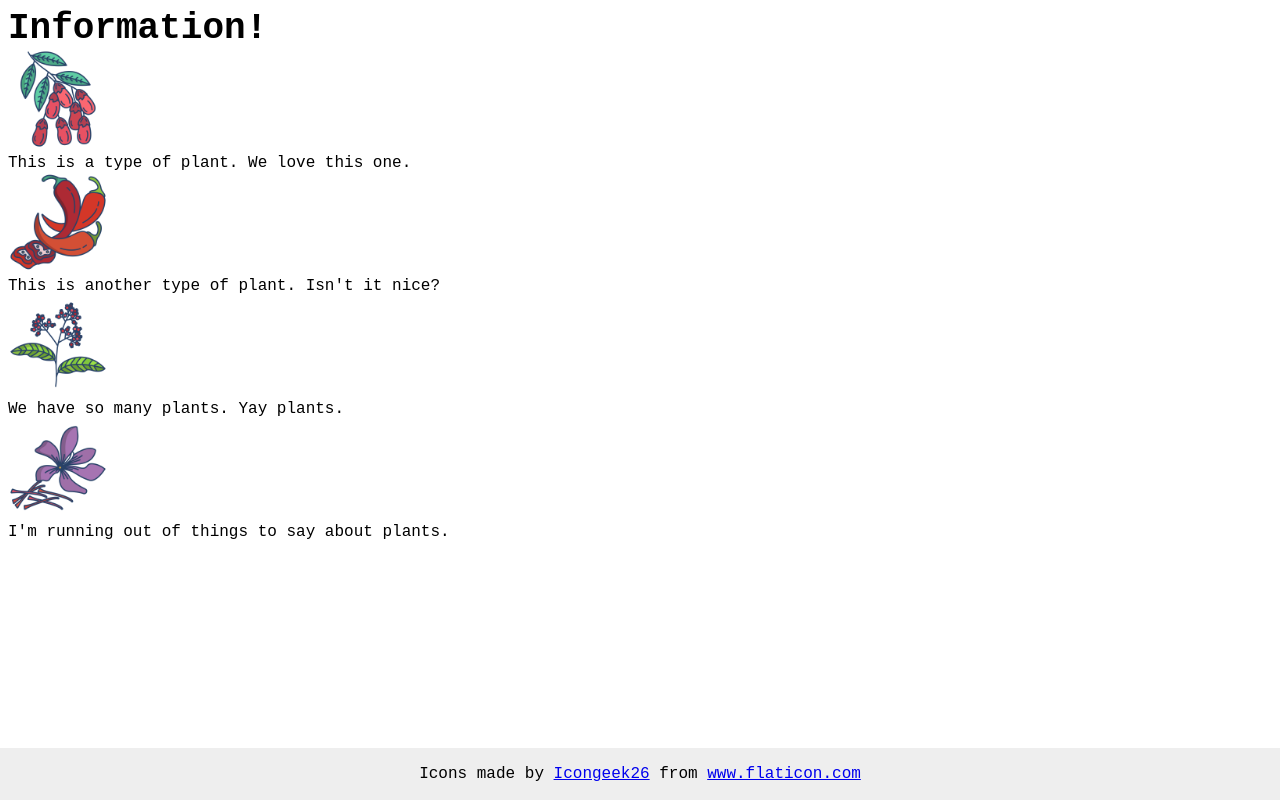
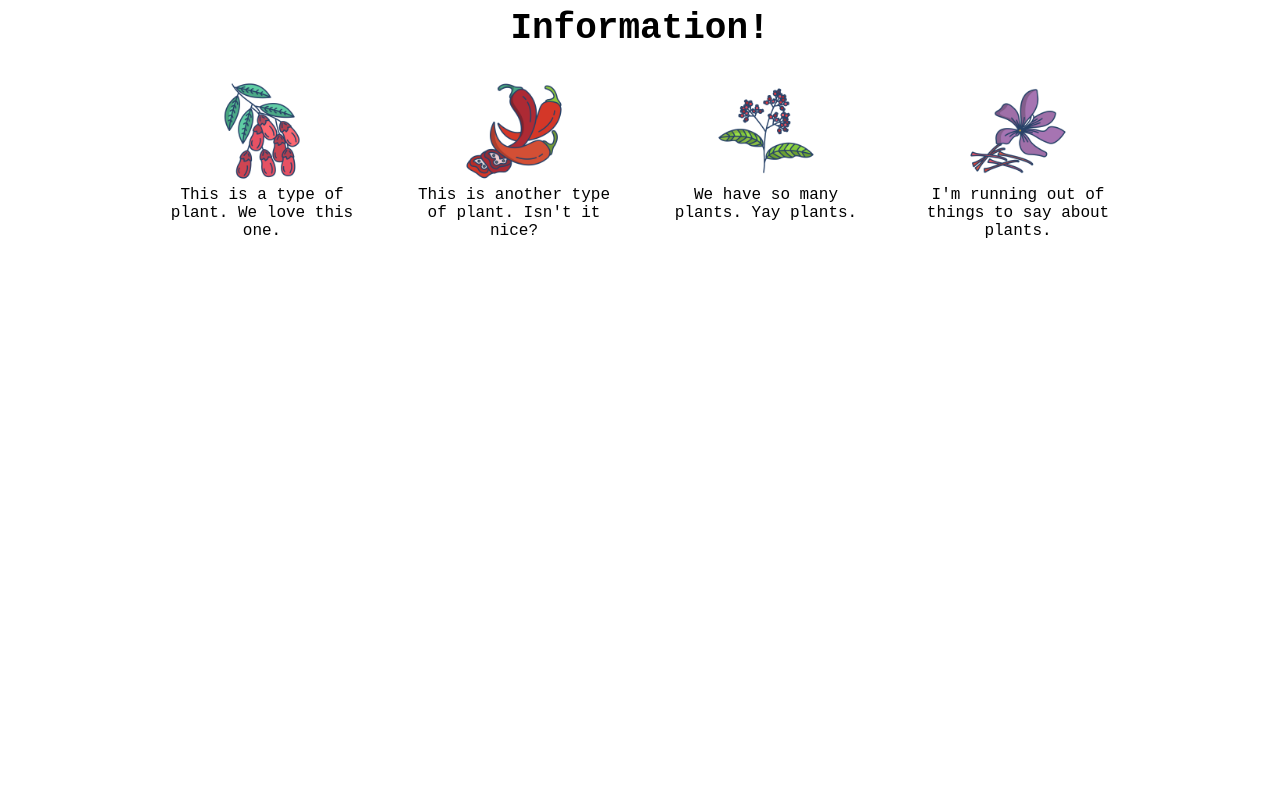
Before and after one commit to Mssskrishna/OdinCodes, a web app: file CSScodes/flex-four.html in a window 1280 px wide. Run offline with its HTML, style and script files only (its server is not run), Linux system fonts and the light colour scheme.

Commit message:
css 4 file is added

```diff
--- a/CSScodes/css/flex-four.css
+++ b/CSScodes/css/flex-four.css
@@ -1,7 +1,22 @@
 body {
     font-family: 'Courier New', Courier, monospace;
+    text-align: center;
 }
+.card{
+    /* width: 200px;
+    height: 200px; */
+    /* display:flex; */
+    /* flex-direction: column; */
+    /* align-items: center; */
+    /* justify-content: stretch; */
+    max-width: 200px;
 
+}
+.set{
+    display: flex;
+    justify-content: center;
+    gap: 52px;
+}
 img {
     width: 100px;
     height: 100px;
@@ -10,6 +25,8 @@ img {
 .title {
     font-size: 36px;
     font-weight: 900;
+    text-align: center;
+    margin-bottom: 32px;
 }
 
 /* do not edit this footer */
--- a/CSScodes/flex-four.html
+++ b/CSScodes/flex-four.html
@@ -2,32 +2,31 @@
 <html lang="en">
 
 <head>
-    <meta charset="UTF-8">
-    <meta http-equiv="X-UA-Compatible" content="IE=edge">
-    <meta name="viewport" content="width=device-width, initial-scale=1.0">
+    <meta charset="UTF-8" />
+    <meta http-equiv="X-UA-Compatible" content="IE=edge" />
+    <meta name="viewport" content="width=device-width, initial-scale=1.0" />
     <title>Information</title>
-    <link rel="stylesheet" href="css/flex-four.css">
+    <link rel="stylesheet" href="css/flex-four.css" />
 </head>
 
 <body>
     <div class="title">Information!</div>
     <div class="set">
-        <img src="img/barberry.png" alt="barberry">
-        <div class="text">This is a type of plant. We love this one.</div>
-
-        <img src="img/chilli.png" alt="chili">
-        <div class="text">This is another type of plant. Isn't it nice?</div>
-
-        <img src="img/pepper.png" alt="pepper">
-        <div class="text">We have so many plants. Yay plants.</div>
-
-        <img src="img/saffron.png" alt="saffron">
-        <div class="text">I'm running out of things to say about plants.</div>
-    </div>
-    <!-- disregard this section, it's here to give attribution to the creator of these icons -->
-    <div class="footer">
-        <div>Icons made by <a href="https://www.flaticon.com/authors/icongeek26" title="Icongeek26">Icongeek26</a> from
-            <a href="https://www.flaticon.com/" title="Flaticon">www.flaticon.com</a>
+        <div class="card">
+            <img src="img/barberry.png" alt="barberry" />
+            <div class="text">This is a type of plant. We love this one.</div>
+        </div>
+        <div class="card">
+            <img src="img/chilli.png" alt="chili" />
+            <div class="text">This is another type of plant. Isn't it nice?</div>
+        </div>
+        <div class="card">
+            <img src="img/pepper.png" alt="pepper" />
+            <div class="text">We have so many plants. Yay plants.</div>
+        </div>
+        <div class="card">
+            <img src="img/saffron.png" alt="saffron" />
+            <div class="text">I'm running out of things to say about plants.</div>
         </div>
     </div>
 </body>
```
